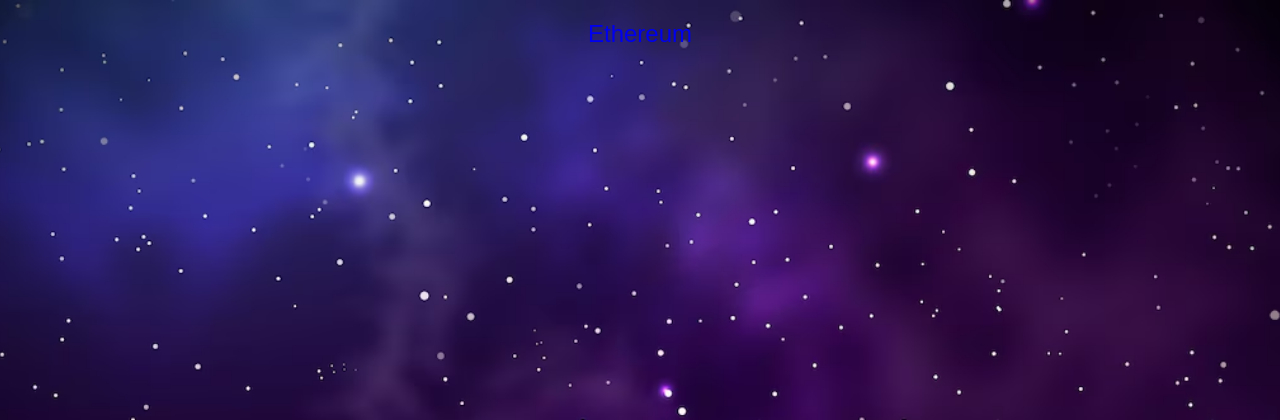
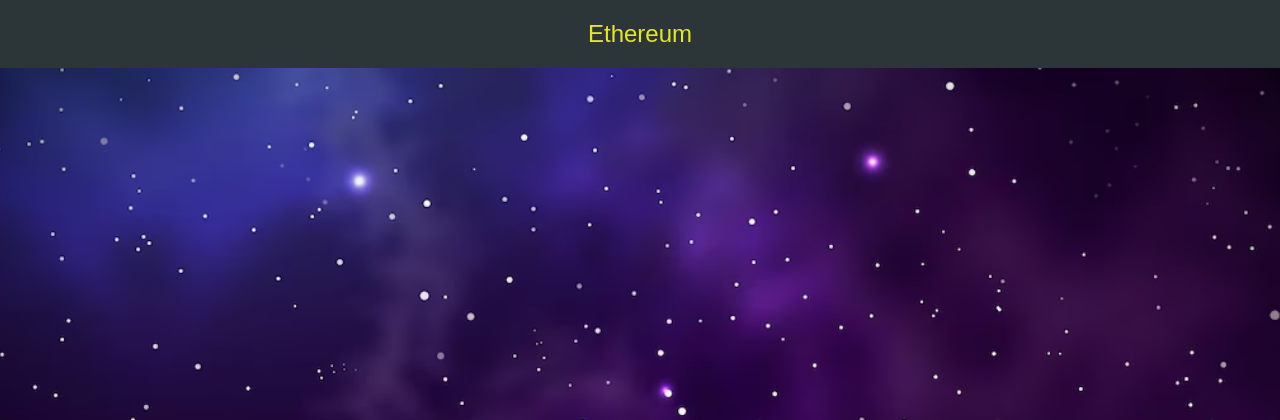
Before and after one commit to CassAssump/dashboard, a Flask app: page /bitcoin in a window 1280 px wide. Shown: the top 420 px of the page. Run offline with Flask 3, Linux system fonts and the light colour scheme; some libraries are stand-ins or nearby versions.

Commit message:
feitoria

```diff
--- a/static/style.css
+++ b/static/style.css
@@ -21,7 +21,7 @@
     position: fixed;
     top: 0;
     z-index: 1000;
-
+    background-color: #2c3639;
 }
 
 
@@ -31,7 +31,7 @@
 .cabecalho__menu__link{
     font-family: Arial, Helvetica, sans-serif;
     font-size: 1.5rem;
-
+    color: #e7e721;
     padding: 10px 20px;
     text-decoration: none;
     border: 2px solid transparent;
```
